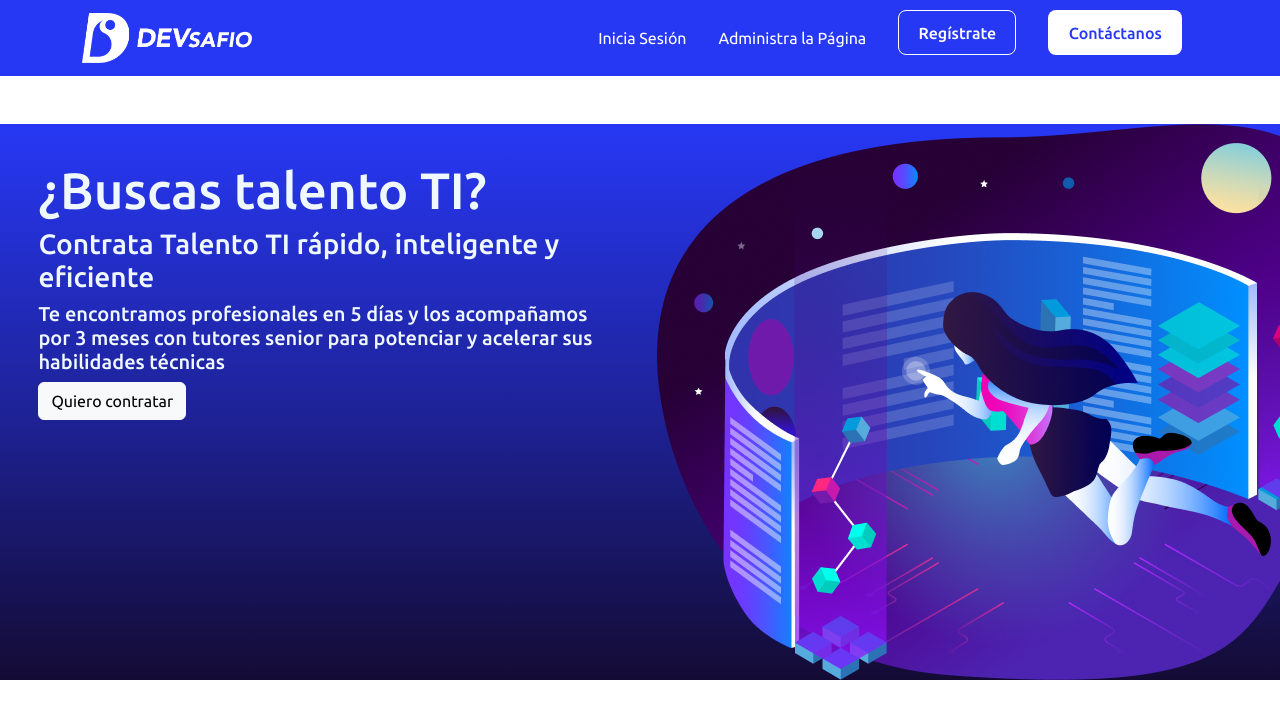
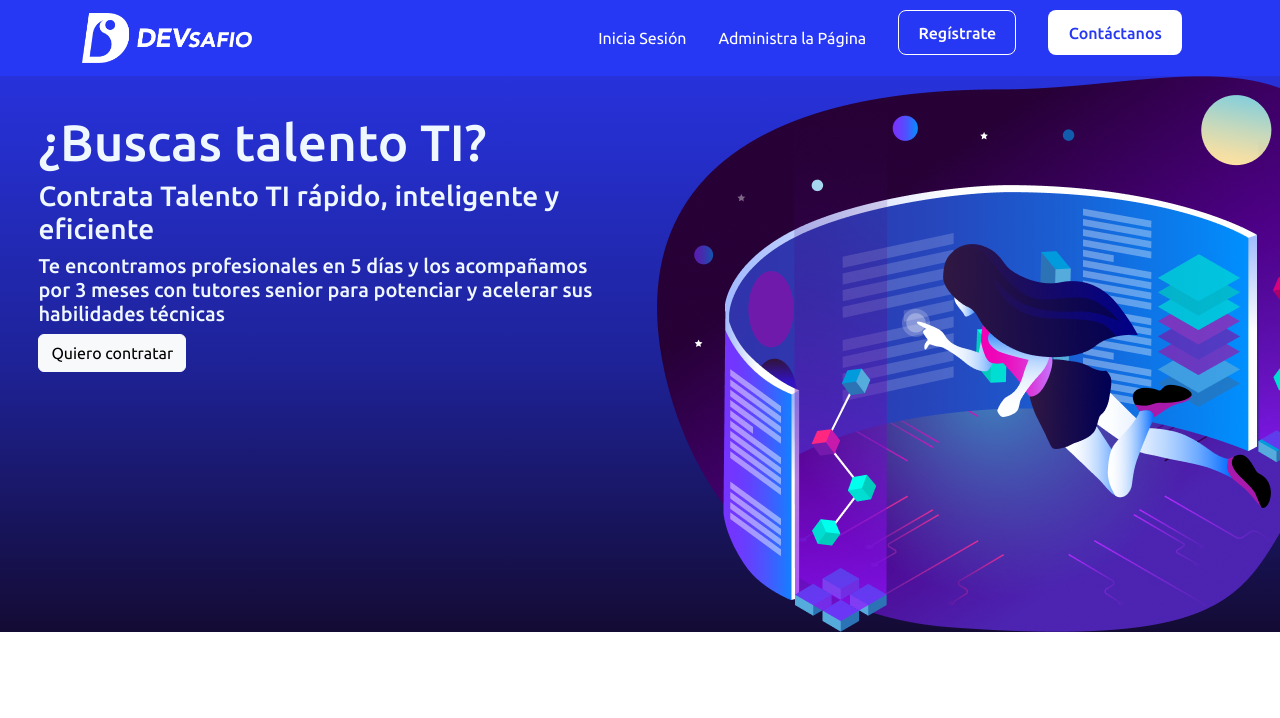
Before and after one commit to dlab-team/c17-incubadora-frontend, a React (Vite) app: page / in a window 1280 px wide. Shown: the top 718 px of the page. Built offline with nearby package versions, Linux system fonts and the light colour scheme.

Commit message:
detalles

```diff
--- a/src/components/BannerPrincipal/BannerPrincipal.css
+++ b/src/components/BannerPrincipal/BannerPrincipal.css
@@ -1,14 +1,12 @@
-.banner-principal{
+.banner-principal {
   display: flex;
   justify-content: space-between;
   width: 100%;
   color: aliceblue;
-    background: linear-gradient(to bottom, #2738f5, #1e239a, #140b34);
+  background: linear-gradient(to bottom, #2732db, #1e239a, #140b34);
 }
 
-
-
-.txt-btn-banner-principal{
+.txt-btn-banner-principal {
   display: flex;
   flex-direction: column;
   justify-content: flex-start;
--- a/src/components/navbar/NavigationBar.jsx
+++ b/src/components/navbar/NavigationBar.jsx
@@ -7,7 +7,7 @@ import "./navbar.css";
 
 const NavigationBar = () => {
   return (
-    <Navbar expand="lg" className="navbar-devsafio mb-5" variant="dark">
+    <Navbar expand="lg" className="navbar-devsafio" variant="dark">
       <Container>
         <Navbar.Brand href="#home">
           <img className="logo-nav" alt="Logo" src="DEV-IMAGOTIPO-WHITE-HORIZONTAL.png" />
```
Lines whose indentation alone changed are shown as unchanged.
